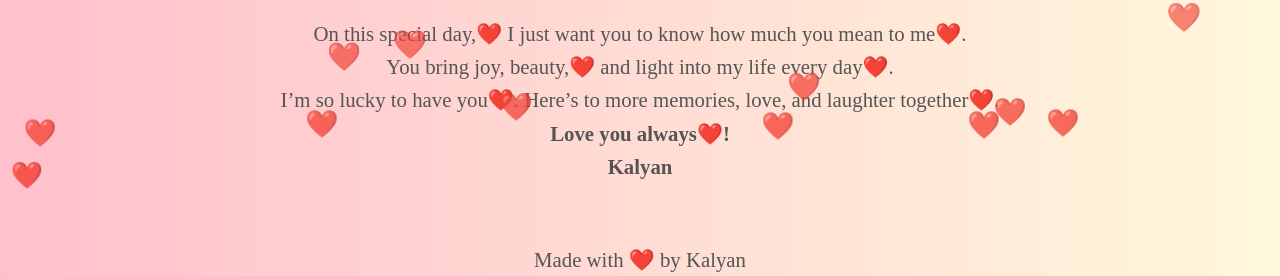
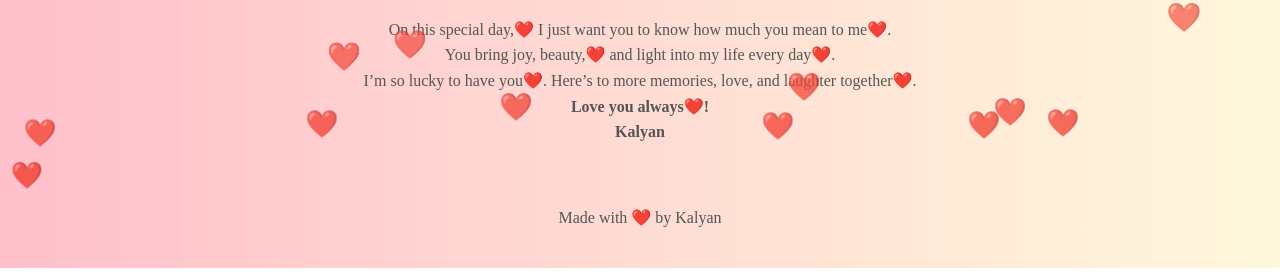
Before and after one commit to Kalyankumarmiriyala77/happy-birthday-my-dear-, a plain HTML site: page index.html in a window 1280 px wide. Shown: the part 532-808 px from the top of the page. Drawn offline with Linux system fonts and the light colour scheme.

Commit message:
finaloutput

```diff
--- a/style.css
+++ b/style.css
@@ -35,7 +35,7 @@ h1 {
 }
 
 p {
-    font-size: 1.3em;
+    font-size: 1.0em;
     line-height: 1.6em;
     margin: 20px;
     color: #555;
```
